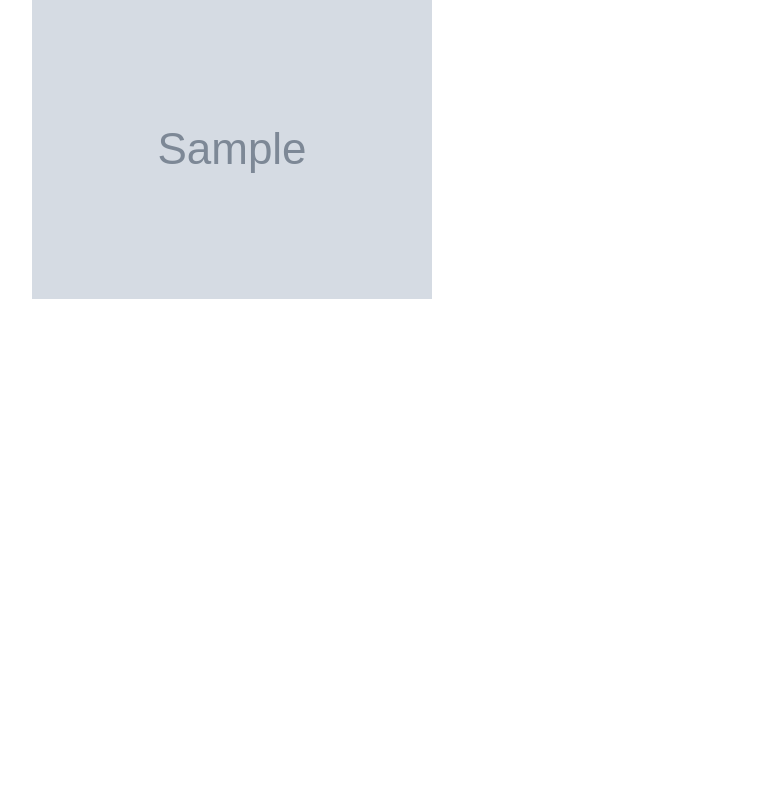
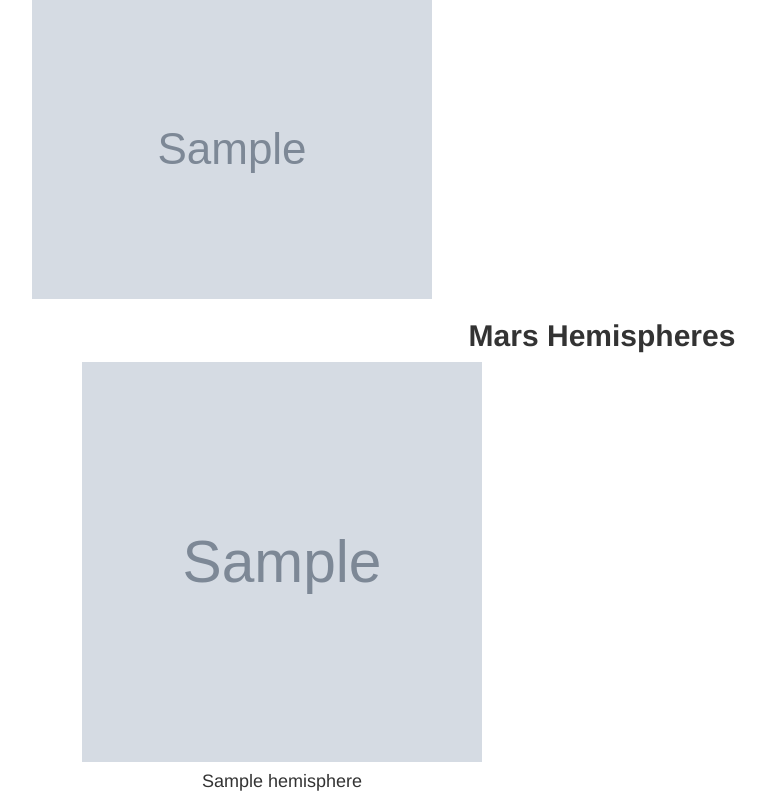
Before and after one commit to danioc94/Mission-to-Mars, a Flask app: page / in a window 1280 px wide. Shown: the part 468-1270 px from the top of the page, without its empty margins (38-803 px from the left). Before the commit the page ends 767 px from the top, so only its background shows below. Run offline with Flask 2, Linux system fonts and the light colour scheme; grey boxes marked "Sample" are stand-in pictures; a database or web service that is not in the repository returns one stand-in record (values such as "Sample title"); some libraries are stand-ins or nearby versions.

Commit message:
updating index.html

```diff
--- a/templates/index.html
+++ b/templates/index.html
@@ -48,6 +48,23 @@
           </div>
         </div>
       </div>
+      <!-- Mars Hemispheres-->
+      <div class="row">
+        <center>
+          <h2><strong>Mars Hemispheres</strong></h2>
+          {% for hemisphere in mars.hemispheres %}
+          <div class="col-md-6 text-center">
+            <div class="card text-center" style="width: 50rem;">
+              <img class="card-img-top text-center" id="scale_id" src="{{ hemisphere.img_url }}"
+                style="width: 400px; height: 400px;">
+                <div class="card-body text-center">
+                  <h4 class="card-title text-center">{{ hemisphere.title }}</h4>
+                </div>
+            </div>
+          </div>
+          {% endfor %}
+        </center>
+      </div>
     </div>
   </body>
 </html>
```
